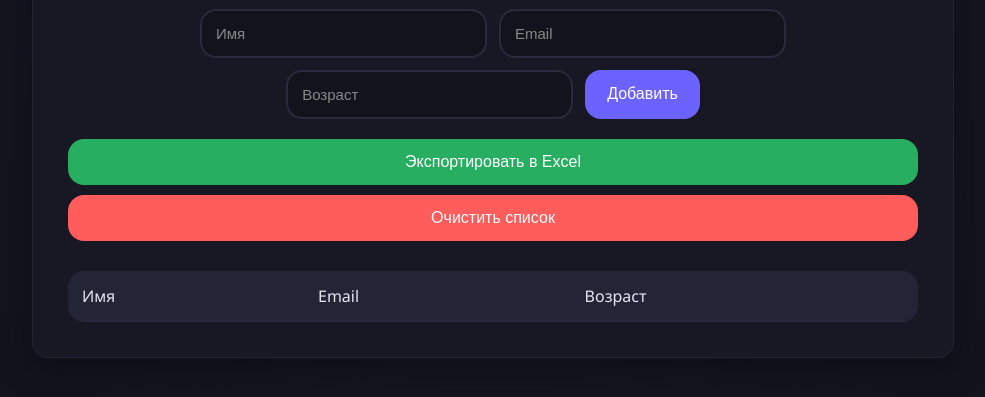
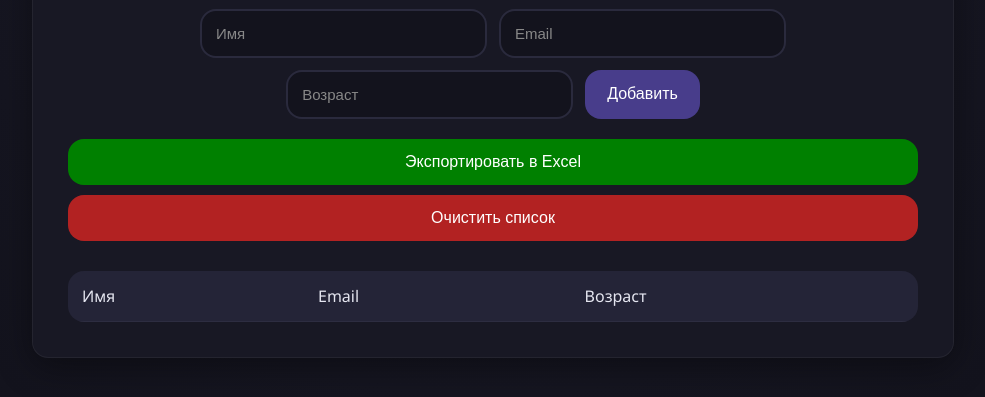
Before and after one commit to Aruka93/aruka, a plain HTML site: page form.html in a window 1280 px wide. Shown: the part 149-546 px from the top of the page, without its empty margins (147-1132 px from the left). Drawn offline with Linux system fonts and the light colour scheme.

Commit message:
Update form.html

```diff
--- a/form.html
+++ b/form.html
@@ -88,7 +88,7 @@
       padding: 14px 22px;
       border: none;
       border-radius: var(--radius);
-      background: var(--accent);
+      background: #483D8B;
       color: white;
       font-size: 16px;
       cursor: pointer;
@@ -132,7 +132,7 @@
     }
 
     .export-btn {
-      background: #27ae60;
+      background: #008000;
       margin-top: 20px;
       width: 100%;
     }
@@ -143,7 +143,7 @@
     }
 
     .clear-btn {
-      background: var(--danger);
+      background: #B22222;
       margin-top: 10px;
       width: 100%;
     }
```
